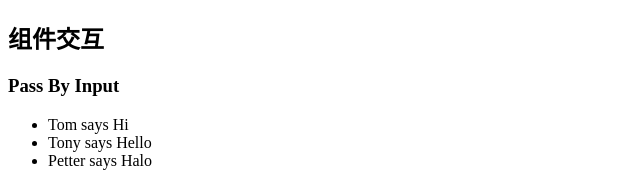
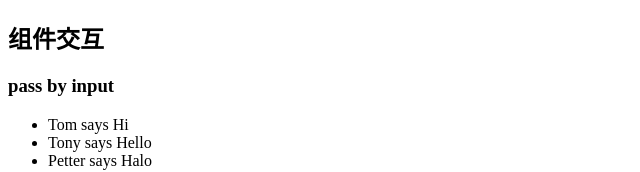
Before and after one commit to xiezipei/ng-demos, an Angular app in the folder demo-11-components/: page / in a window 1280 px wide. Shown: the top 172 px of the page, without its empty margins (0-640 px from the left). Built offline with nearby package versions, Linux system fonts and the light colour scheme.

Commit message:
feat: sperate data

```diff
--- a/demo-11-components/src/app/components/component-interaction/component-interaction.component.html
+++ b/demo-11-components/src/app/components/component-interaction/component-interaction.component.html
@@ -1,6 +1,3 @@
 <h2>组件交互</h2>
 
-<app-pass-by-input
-  [heros]="heros"
-  [title]="'Pass By Input'"
-></app-pass-by-input>
+<app-pass-by-input [heros]="heros" [title]="title"></app-pass-by-input>
--- a/demo-11-components/src/app/components/component-interaction/component-interaction.component.ts
+++ b/demo-11-components/src/app/components/component-interaction/component-interaction.component.ts
@@ -1,4 +1,5 @@
 import { Component, OnInit } from '@angular/core';
+import { fakeHeros, fakeTitle } from 'src/app/shared/fake-datas';
 import { Hero } from 'src/app/shared/types';
 
 @Component({
@@ -7,11 +8,8 @@ import { Hero } from 'src/app/shared/types';
   styleUrls: ['./component-interaction.component.scss'],
 })
 export class ComponentInteractionComponent implements OnInit {
-  heros: Hero[] = [
-    { name: 'Tom', msg: 'Hi' },
-    { name: 'Tony', msg: 'Hello' },
-    { name: 'Petter', msg: 'Halo' },
-  ];
+  heros: Hero[] = fakeHeros;
+  title: string = fakeTitle;
 
   constructor() {}
 
--- /dev/null
+++ b/demo-11-components/src/app/shared/fake-datas.ts
@@ -0,0 +1,7 @@
+export const fakeHeros = [
+  { name: 'Tom', msg: 'Hi' },
+  { name: 'Tony', msg: 'Hello' },
+  { name: 'Petter', msg: 'Halo' },
+];
+
+export const fakeTitle = 'pass by input';
```
Also changed, not shown: 2 other files (tests, documents, lock files or other folders).
